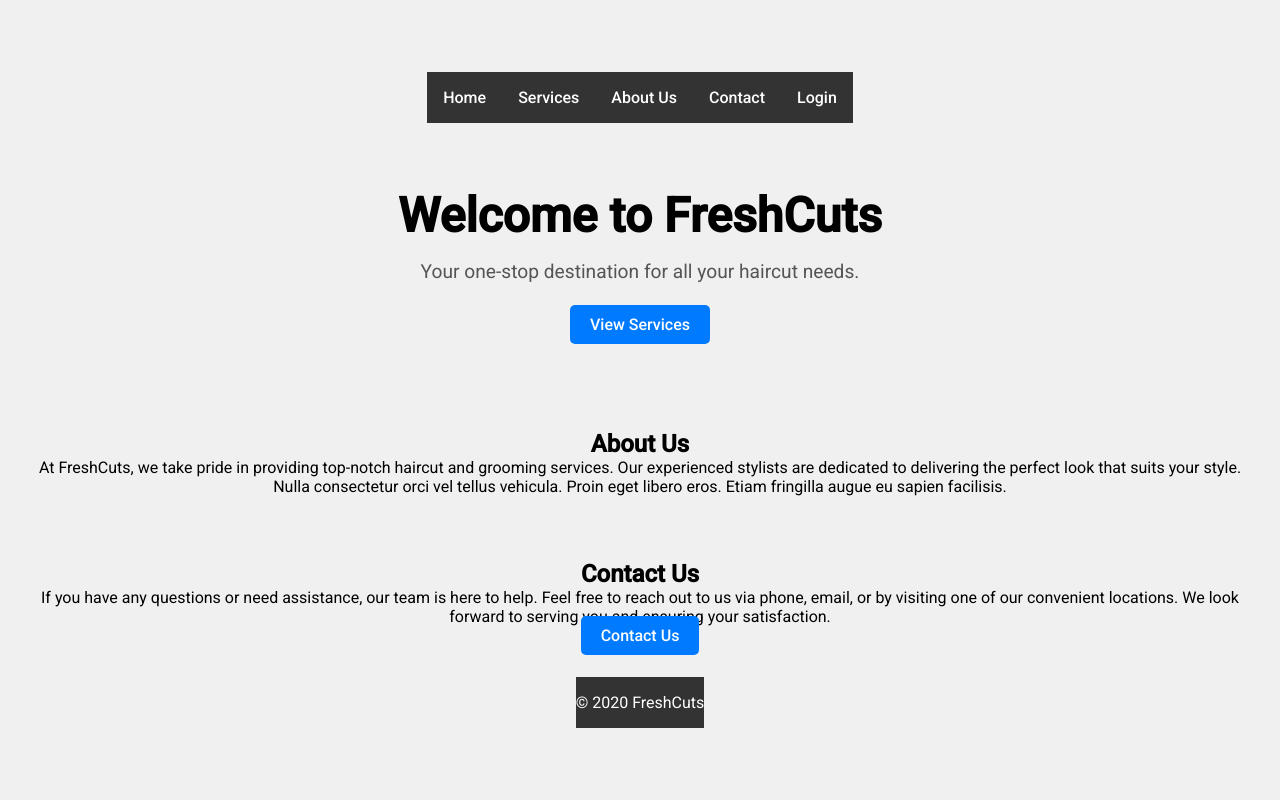
After one commit to MidasCodex/FreshCuts, a Flask app: template templates/home.html in a window 1280 px wide. The commit adds this page. Run offline with Flask 3, Linux system fonts and the light colour scheme; the template is opened without the code that fills it: most values are stand-ins (such as "Sample title", 1, 10 or a date in 2020).

Commit message:
Visual Enhancment

```diff
--- a/app.py
+++ b/app.py
@@ -76,6 +76,11 @@ def login():
 
     return render_template('login.html')
 
+# Route for homepage.
+@app.route('/home')
+def home():
+    return "Welcome to the home page!"
+
 # Route for user logout.
 @app.route('/logout')
 def logout():
@@ -84,6 +89,12 @@ def logout():
     flash('You have been logged out.', 'info')
     return redirect(url_for('home'))
 
+# Route for the root URL ("/") to display the "App Running" message.
+@app.route('/')
+def app_running():
+    return render_template('app_running.html')
+
+
 # ... more routes and functionality ...
 
 if __name__ == "__main__":
--- a/static/styles.css
+++ b/static/styles.css
@@ -1,5 +1,5 @@
 /* Reset some default browser styles */
-body, h1, h2, h3, p, form {
+body, h1, h2, h3, p, ul, li, a {
     margin: 0;
     padding: 0;
 }
@@ -9,56 +9,68 @@ body {
     background-color: #f0f0f0;
     font-family: Arial, sans-serif;
     display: flex;
+    flex-direction: column;
     justify-content: center;
     align-items: center;
-    height: 100vh;
+    min-height: 100vh;
 }
 
-/* Create a container for the content */
-.container {
-    background-color: #fff;
-    border-radius: 5px;
-    padding: 20px;
-    box-shadow: 0 0 10px rgba(0, 0, 0, 0.2);
+/* Navigation bar styles */
+header {
+    background-color: #333;
+    color: #fff;
+    padding: 1rem 0;
 }
 
-/* Style form elements */
-.form-group {
-    margin-bottom: 20px;
+nav ul {
+    list-style: none;
+    display: flex;
 }
 
-label {
-    display: block;
-    font-weight: bold;
+nav li {
+    margin-right: 1rem;
 }
 
-input[type="text"],
-input[type="password"] {
-    width: 100%;
-    padding: 10px;
-    border: 1px solid #ccc;
-    border-radius: 5px;
+nav a {
+    text-decoration: none;
+    color: #fff;
 }
 
-/* Style buttons */
+/* Hero section styles */
+.hero {
+    text-align: center;
+    padding: 4rem;
+}
+
+.hero h1 {
+    font-size: 2.5rem;
+    margin-bottom: 1rem;
+}
+
+.hero p {
+    font-size: 1.2rem;
+    margin-bottom: 2rem;
+}
+
 .btn {
     background-color: #007bff;
     color: #fff;
     border: none;
     padding: 10px 20px;
     border-radius: 5px;
-    cursor: pointer;
-}
-
-/* Style links */
-a {
-    color: #007bff;
     text-decoration: none;
 }
 
-/* Responsive styles */
-@media (max-width: 768px) {
-    .container {
-        width: 90%;
-    }
+/* About and Contact section styles */
+.about, .contact {
+    text-align: center;
+    padding: 2rem;
 }
+
+/* Footer styles */
+footer {
+    background-color: #333;
+    color: #fff;
+    text-align: center;
+    padding: 1rem 0;
+}
--- /dev/null
+++ b/templates/home.html
@@ -0,0 +1,131 @@
+<!DOCTYPE html>
+<html lang="en">
+<head>
+    <meta charset="UTF-8">
+    <meta name="viewport" content="width=device-width, initial-scale=1.0">
+    <title>Welcome to FreshCuts</title>
+    <link rel="stylesheet" href="{{ url_for('static', filename='styles.css') }}">
+    <link href="https://fonts.googleapis.com/css?family=Roboto:300,400,500&display=swap" rel="stylesheet">
+    <style>
+        /* Add custom CSS styles here */
+        body {
+            font-family: 'Roboto', sans-serif;
+            background-color: #f0f0f0;
+            margin: 0;
+            padding: 0;
+        }
+
+        header {
+            background-color: #333;
+            color: #fff;
+            padding: 1rem 0;
+        }
+
+        nav ul {
+            list-style: none;
+            display: flex;
+            justify-content: center;
+        }
+
+        nav li {
+            margin: 0 1rem;
+        }
+
+        nav a {
+            text-decoration: none;
+            color: #fff;
+            font-weight: 500;
+            transition: color 0.3s ease;
+        }
+
+        nav a:hover {
+            color: #007bff;
+        }
+
+        .hero {
+            text-align: center;
+            padding: 4rem 0;
+        }
+
+        .hero h1 {
+            font-size: 3rem;
+            margin-bottom: 1rem;
+        }
+
+        .hero p {
+            font-size: 1.2rem;
+            margin-bottom: 2rem;
+            color: #555;
+        }
+
+        .btn {
+            background-color: #007bff;
+            color: #fff;
+            border: none;
+            padding: 10px 20px;
+            border-radius: 5px;
+            text-decoration: none;
+            font-weight: 500;
+            transition: background-color 0.3s ease;
+        }
+
+        .btn:hover {
+            background-color: #0056b3;
+        }
+
+        .about, .contact {
+            text-align: center;
+            padding: 2rem;
+        }
+
+        footer {
+            background-color: #333;
+            color: #fff;
+            text-align: center;
+            padding: 1rem 0;
+        }
+    </style>
+</head>
+<body>
+    <header>
+        <nav>
+            <ul>
+                <li><a href="/">Home</a></li>
+                <li><a href="/services">Services</a></li>
+                <li><a href="/about">About Us</a></li>
+                <li><a href="/contact">Contact</a></li>
+                <li><a href="/login">Login</a></li>
+            </ul>
+        </nav>
+    </header>
+
+    <section class="hero">
+        <h1>Welcome to FreshCuts</h1>
+        <p>Your one-stop destination for all your haircut needs.</p>
+        <a href="/services" class="btn">View Services</a>
+    </section>
+
+    <section class="about">
+        <h2>About Us</h2>
+        <p>
+            At FreshCuts, we take pride in providing top-notch haircut and grooming services.
+            Our experienced stylists are dedicated to delivering the perfect look that suits your style.
+            Nulla consectetur orci vel tellus vehicula. Proin eget libero eros. Etiam fringilla augue eu sapien facilisis.
+        </p>
+    </section>
+
+    <section class="contact">
+        <h2>Contact Us</h2>
+        <p>
+            If you have any questions or need assistance, our team is here to help.
+            Feel free to reach out to us via phone, email, or by visiting one of our convenient locations.
+            We look forward to serving you and ensuring your satisfaction.
+        </p>
+        <a href="/contact" class="btn">Contact Us</a>
+    </section>
+
+    <footer>
+        <p>&copy; {{ current_year }} FreshCuts</p>
+    </footer>
+</body>
+</html>
```
Also changed, not shown: templates/app_running.html (added, +12 -0 lines), templates/login.html (+69 -1 lines).
